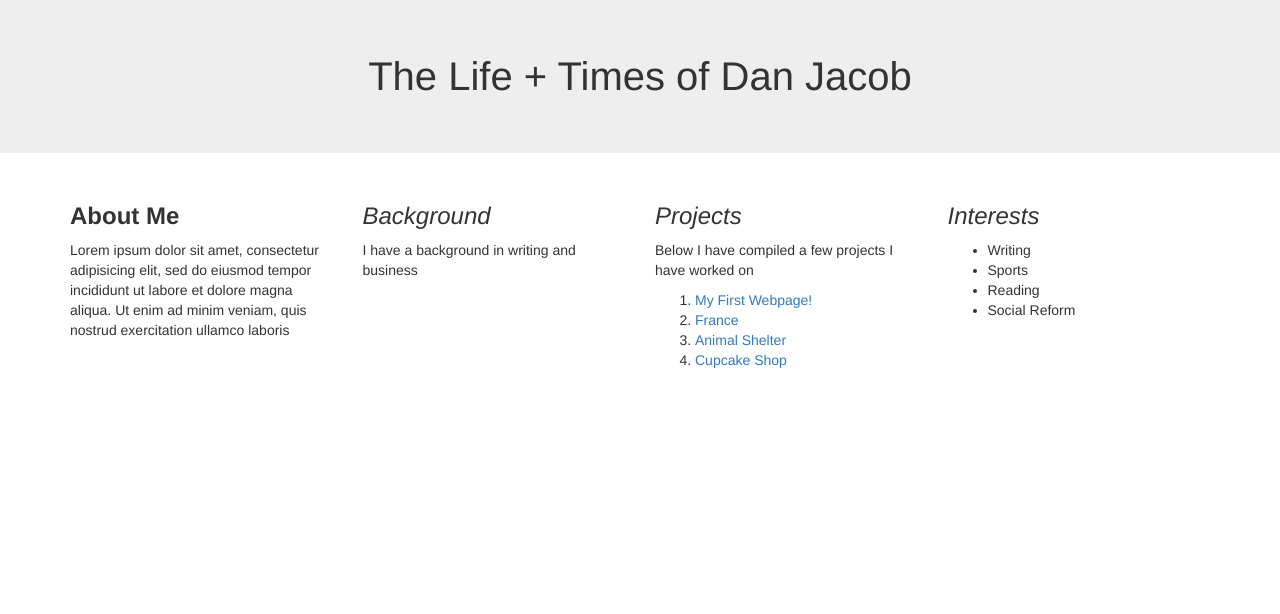
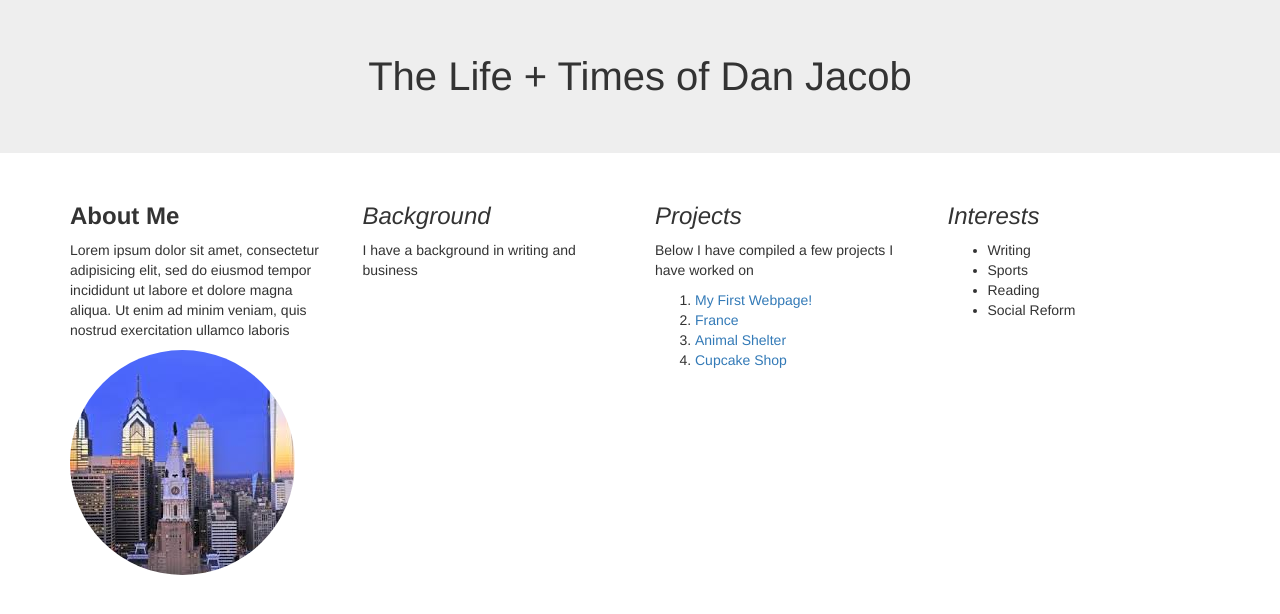
Before and after one commit to DanJacobCodes/newportfolio, a plain HTML site: page index.html in a window 1280 px wide. Drawn offline with Linux system fonts and the light colour scheme.

Commit message:
add an image to About Me section

```diff
--- a/css/styles.css
+++ b/css/styles.css
@@ -1,5 +1,6 @@
 img{
-  display: none;
+  border-radius: 50%;
+  display: block;
 }
 
 #header{
--- a/index.html
+++ b/index.html
@@ -8,8 +8,7 @@
   <body>
     <div>
     <header class="jumbotron" id="header">
-        <img src="img/philly.jpg" alt="hometown">
-      The Life + Times of Dan Jacob
+    The Life + Times of Dan Jacob
     </header>
     </div>
     <div class="container">
@@ -17,6 +16,7 @@
         <div class="col-md-3">
           <h3><strong>About Me</strong></h3>
             <p>Lorem ipsum dolor sit amet, consectetur adipisicing elit, sed do eiusmod tempor incididunt ut labore et dolore magna aliqua. Ut enim ad minim veniam, quis nostrud exercitation ullamco laboris </p>
+          <img src="img/home.jpeg" alt="hometown">
         </div>
         <div class="col-md-3">
           <h3><em>Background</em></h3>
```
Also changed, not shown: img/home.jpeg (added).
